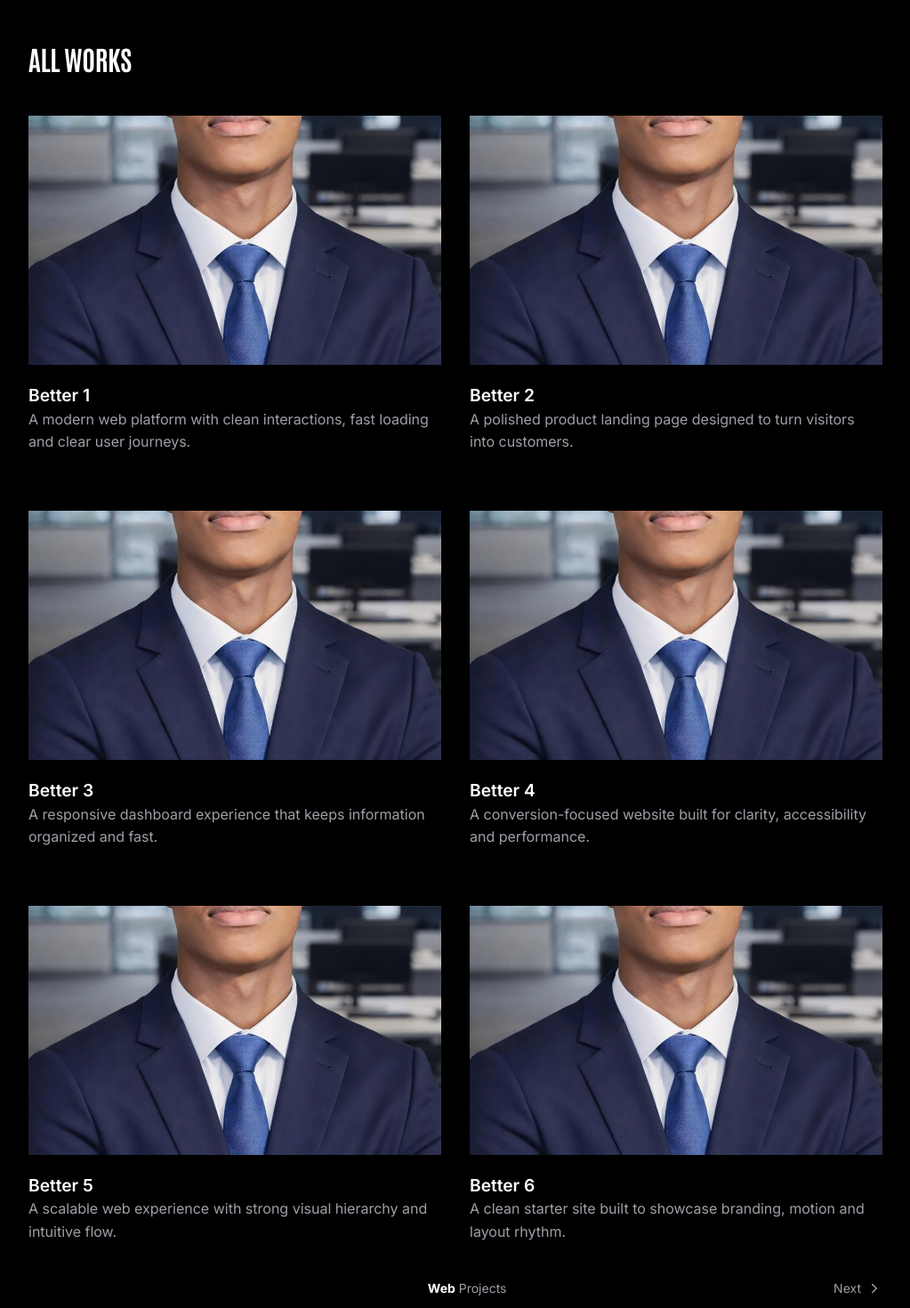
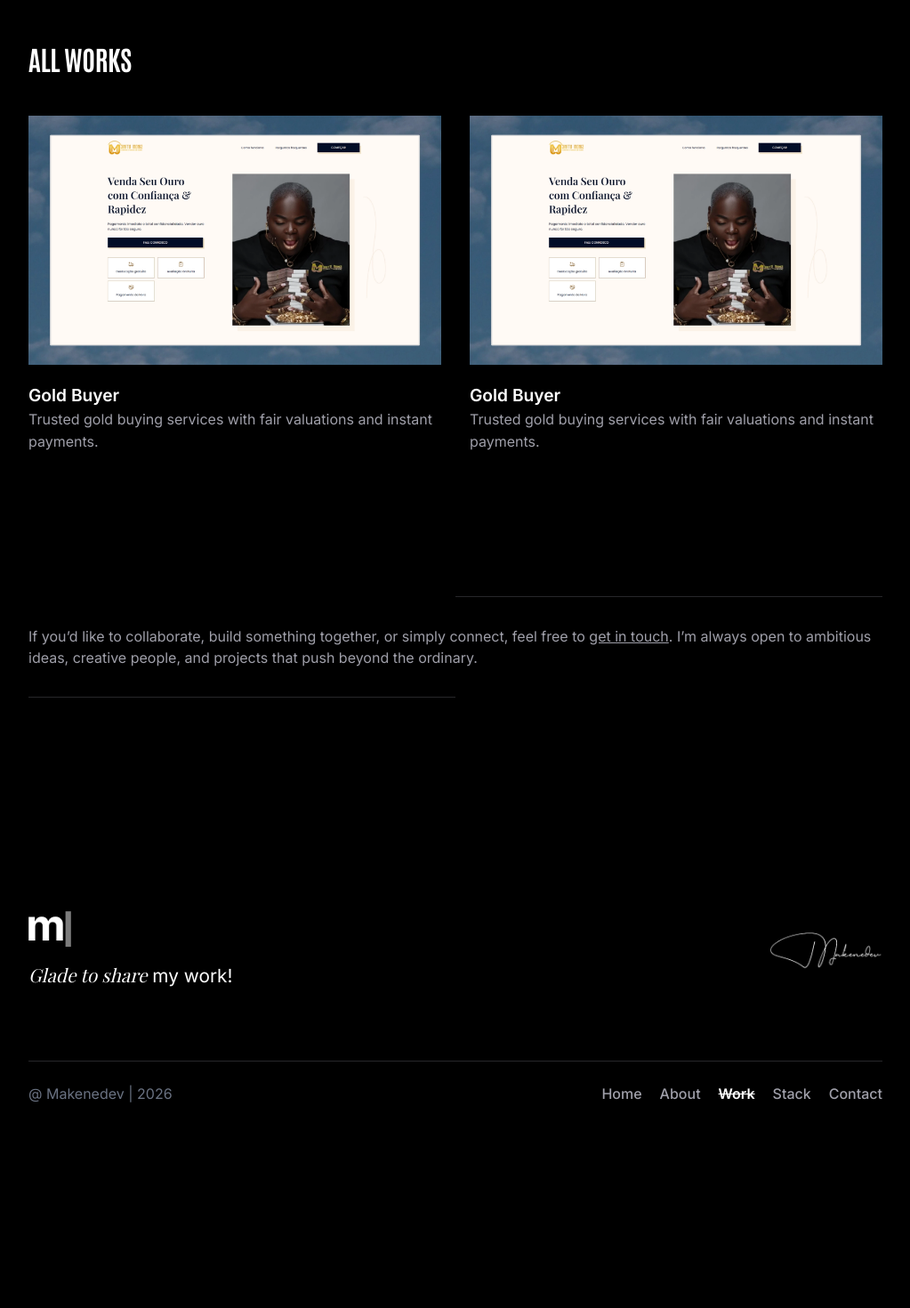
Before and after one commit to makeneto/makenedev, a React (Vite) app: page /work in a window 1280 px wide. Shown: the part 460-1930 px from the top of the page at 89% size, without its empty margins (128-1151 px from the left). After the commit the page ends 1725 px from the top, so only its background shows below. Built offline with nearby package versions, Linux system fonts and the light colour scheme; a web font is replaced by a local one.

Commit message:
refactor(work): remove test works

```diff
--- a/src/data/works.ts
+++ b/src/data/works.ts
@@ -2,83 +2,23 @@ import type { ShowcaseItem } from "../interfaces/showcase"
 
 export const works: ShowcaseItem[] = [
   {
-    id: 998,
-    title: "Better 1",
+    id: 102,
+    title: "Gold Buyer",
     description:
-      "A modern web platform with clean interactions, fast loading and clear user journeys.",
-    imageUrl: "/assets/makenedev-profile.jpeg",
-    imageAlt: "Better 444 web preview",
-    href: "/",
+      "Trusted gold buying services with fair valuations and instant payments.",
+    imageUrl: "/assets/work-cover1.webp",
+    imageAlt: "Gold Buyer cover",
+    href: "https://ourojinitomoniz.vercel.app",
     date: "2026-02-10",
   },
   {
-    id: 647,
-    title: "Better 2",
+    id: 101,
+    title: "Gold Buyer",
     description:
-      "A polished product landing page designed to turn visitors into customers.",
-    imageUrl: "/assets/makenedev-profile.jpeg",
-    imageAlt: "Better 666 web preview",
-    href: "/",
-    date: "2025-12-18",
-  },
-  {
-    id: 440,
-    title: "Better 3",
-    description:
-      "A responsive dashboard experience that keeps information organized and fast.",
-    imageUrl: "/assets/makenedev-profile.jpeg",
-    imageAlt: "Better 555 web preview",
-    href: "/",
-    date: "2025-10-09",
-  },
-  {
-    id: 394,
-    title: "Better 4",
-    description:
-      "A conversion-focused website built for clarity, accessibility and performance.",
-    imageUrl: "/assets/makenedev-profile.jpeg",
-    imageAlt: "Better 222 web preview",
-    href: "/",
-    date: "2025-08-22",
-  },
-  {
-    id: 476,
-    title: "Better 5",
-    description:
-      "A scalable web experience with strong visual hierarchy and intuitive flow.",
-    imageUrl: "/assets/makenedev-profile.jpeg",
-    imageAlt: "Better 333 web preview",
-    href: "/",
-    date: "2025-05-04",
-  },
-  {
-    id: 323,
-    title: "Better 6",
-    description:
-      "A clean starter site built to showcase branding, motion and layout rhythm.",
-    imageUrl: "/assets/makenedev-profile.jpeg",
-    imageAlt: "Better 111 web preview",
-    href: "/",
-    date: "2025-02-20",
-  },
-  {
-    id: 553,
-    title: "Better 7",
-    description:
-      "A scalable web experience with strong visual hierarchy and intuitive flow.",
-    imageUrl: "/assets/makenedev-profile.jpeg",
-    imageAlt: "Better 333 web preview",
-    href: "/",
-    date: "2025-05-04",
-  },
-  {
-    id: 782,
-    title: "Better 8",
-    description:
-      "A clean starter site built to showcase branding, motion and layout rhythm.",
-    imageUrl: "/assets/makenedev-profile.jpeg",
-    imageAlt: "Better 111 web preview",
-    href: "/",
-    date: "2025-02-20",
+      "Trusted gold buying services with fair valuations and instant payments.",
+    imageUrl: "/assets/work-cover1.webp",
+    imageAlt: "Gold Buyer cover",
+    href: "https://ourojinitomoniz.vercel.app",
+    date: "2025-08-10",
   },
 ]
```
